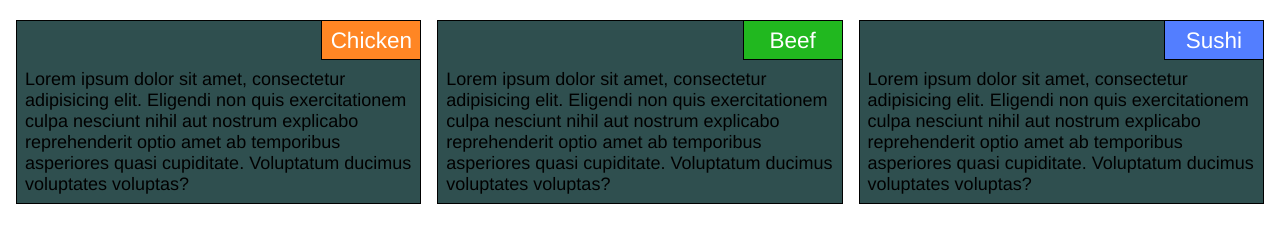
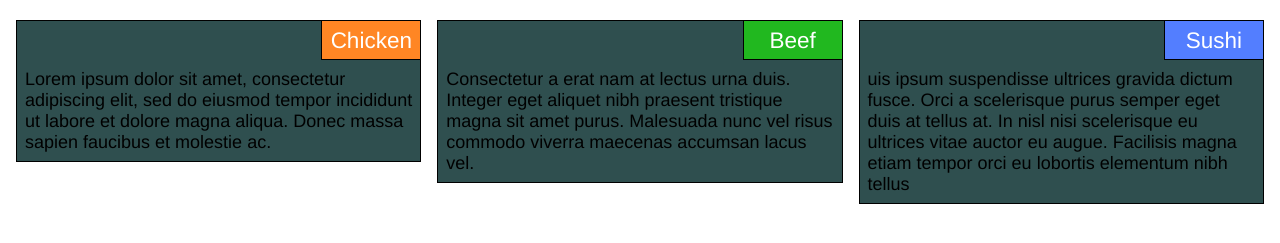
Before and after one commit to KyleRyson/module2-solution, a plain HTML site: page index.html in a window 1280 px wide. Shown: the part 61-304 px from the top of the page. Drawn offline with Linux system fonts and the light colour scheme.

Commit message:
Update index.html

```diff
--- a/index.html
+++ b/index.html
@@ -14,9 +14,8 @@
         <div>
             <div class="section-title title-chicken">Chicken</div>
             <div class="section-content">
-                Lorem ipsum dolor sit amet, consectetur adipisicing elit. Eligendi non quis
-                exercitationem culpa nesciunt nihil aut nostrum explicabo reprehenderit optio
-                amet ab temporibus asperiores quasi cupiditate. Voluptatum ducimus voluptates voluptas?
+                Lorem ipsum dolor sit amet, consectetur adipiscing elit, sed do eiusmod tempor
+                incididunt ut labore et dolore magna aliqua. Donec massa sapien faucibus et molestie ac.
             </div>
         </div>
     </section>
@@ -24,9 +23,8 @@
         <div>
             <div class="section-title title-beef">Beef</div>
             <div class="section-content">
-                Lorem ipsum dolor sit amet, consectetur adipisicing elit. Eligendi non quis
-                exercitationem culpa nesciunt nihil aut nostrum explicabo reprehenderit optio
-                amet ab temporibus asperiores quasi cupiditate. Voluptatum ducimus voluptates voluptas?
+               Consectetur a erat nam at lectus urna duis. Integer eget aliquet nibh praesent tristique
+                magna sit amet purus. Malesuada nunc vel risus commodo viverra maecenas accumsan lacus vel.
             </div>
         </div>
     </section>
@@ -34,9 +32,9 @@
         <div>
             <div class="section-title title-sushi">Sushi</div>
             <div class="section-content">
-                Lorem ipsum dolor sit amet, consectetur adipisicing elit. Eligendi non quis
-                exercitationem culpa nesciunt nihil aut nostrum explicabo reprehenderit optio
-                amet ab temporibus asperiores quasi cupiditate. Voluptatum ducimus voluptates voluptas?
+                uis ipsum suspendisse ultrices gravida dictum fusce. Orci a scelerisque purus semper eget
+                duis at tellus at. In nisl nisi scelerisque eu ultrices vitae auctor eu augue. Facilisis
+                magna etiam tempor orci eu lobortis elementum nibh tellus
             </div>
         </div>
     </section>
```
